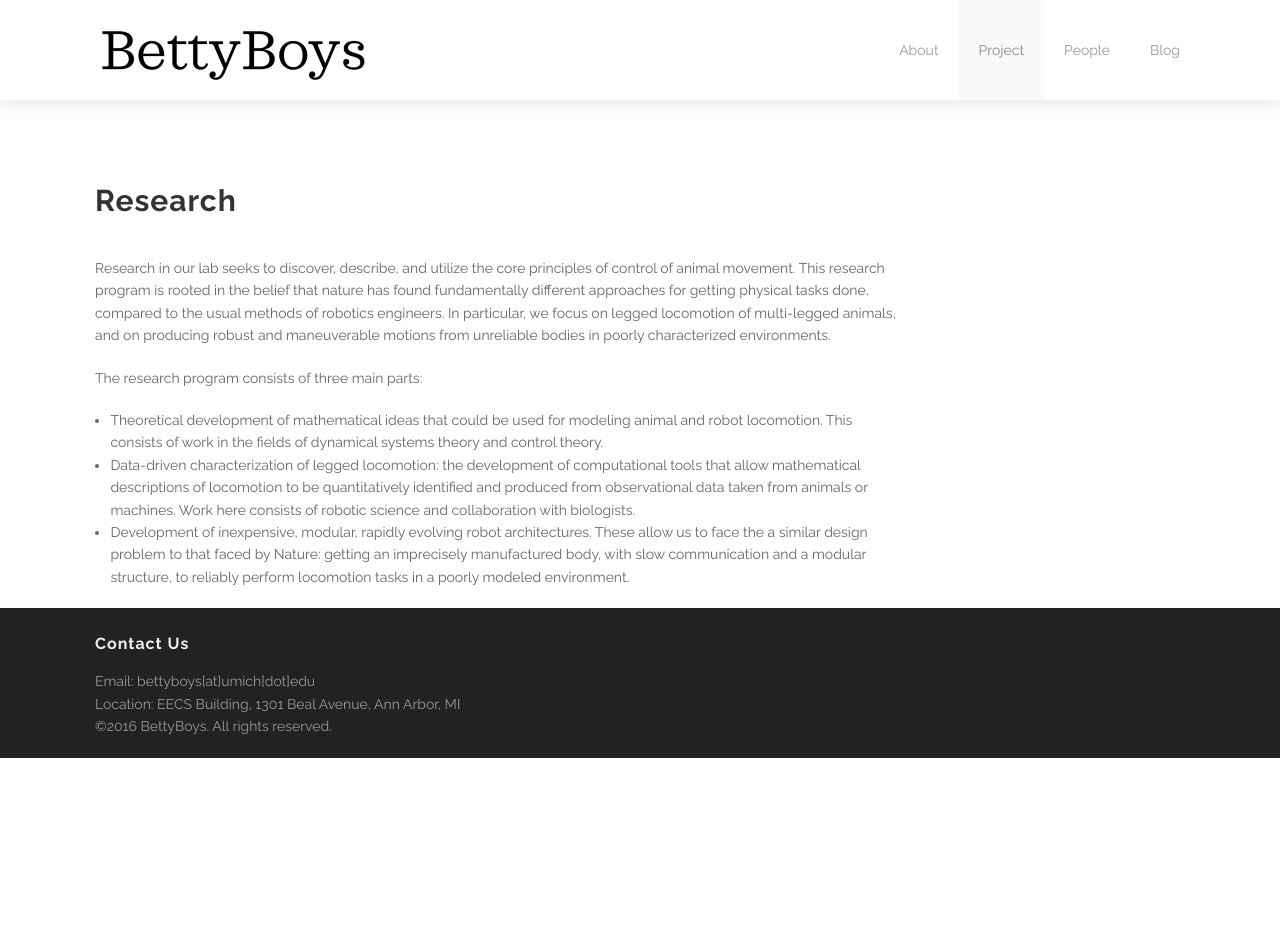
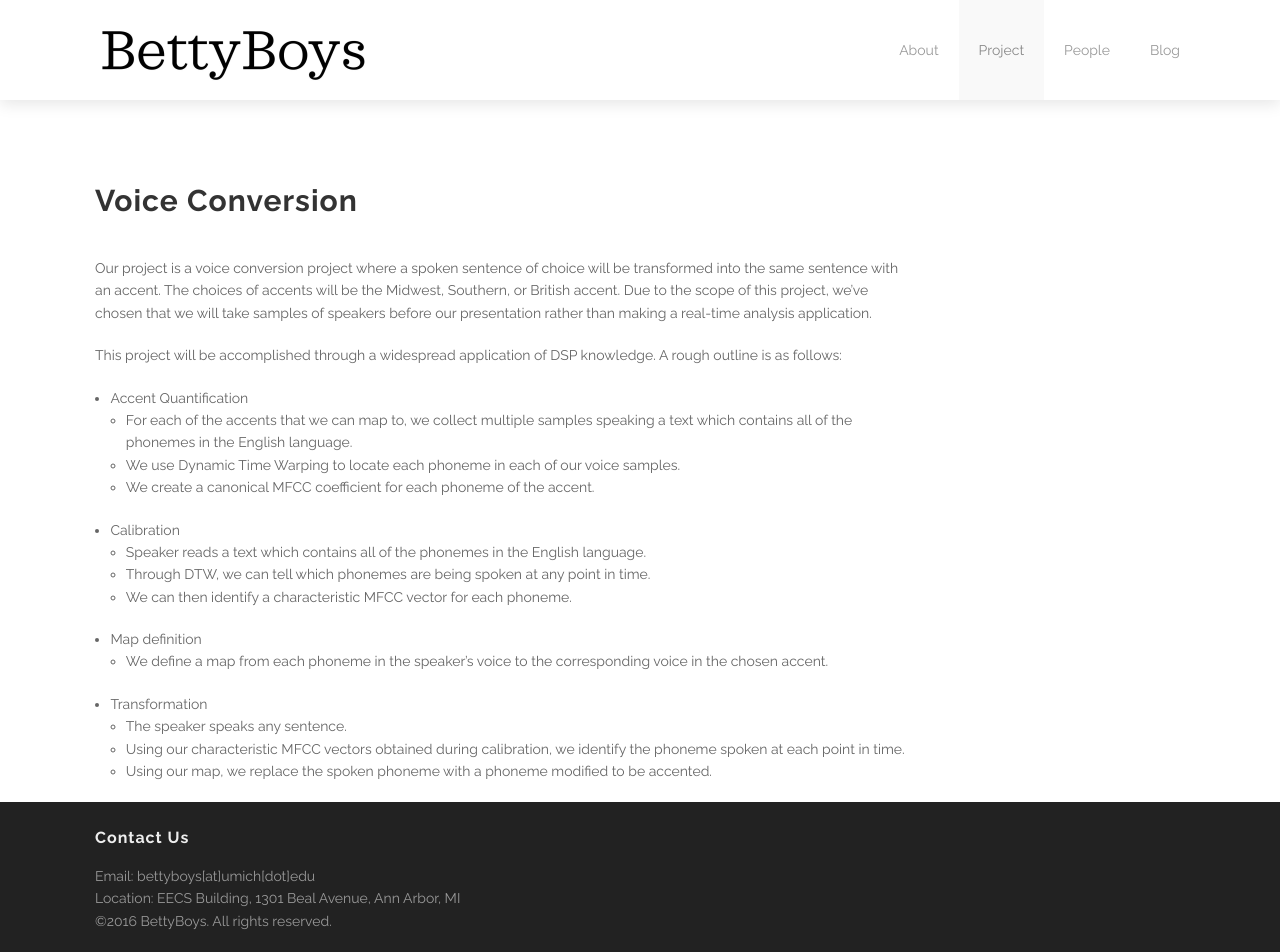
Before and after one commit to conjam/conjam.github.io, a Jekyll site: the page built from research/index.html, in a window 1280 px wide. Built offline with Jekyll 4.4.1, drawn with Linux system fonts in a browser that asks for light colours; before the commit the page ends 900 px from its top, so only the background shows below that.

Commit message:
website updated on Sun Nov 20 16:59:41 EST 2016

```diff
--- a/_includes/blog-sidebar.html
+++ b/_includes/blog-sidebar.html
@@ -26,7 +26,7 @@
   <h3>Categories</h3>
   <HR SIZE="6">
   <ul>
-      <li><a href="booklist.html">Booklist</a></li>
+      <li><a href="booklist.html">Related Material</a></li>
 	  <li><a href="news.html">News</a></li>
   </ul>
 </div>
--- a/people/gruntwork.html
+++ b/people/gruntwork.html
@@ -33,8 +33,8 @@ layout: default
 				{% endfor %}
 				</tbody>
 			</table>
-			<p> Please contact Professor Revzen to discuss possibilities if you are interested in working in the lab as either an undergrad, graduate student or postdoc. I am open to both collaborative research and supervision of independent research projects on a variety of ecological, evolutionary and behavioral topics (see Research page). </p>
+			<p> Please Help. </p>
 		</div>
-		{% include people-sidebar.html %}
+
 	</div>
 </div>
--- a/research/index.html
+++ b/research/index.html
@@ -7,23 +7,35 @@ section_id: research
 <div class='full'>
   <div class='row'>
     <div class='large-9 columns'>
-      <h2>Research</h2>
+      <h2>Voice Conversion</h2>
       <div class='spacing'></div>
-      <p> Research in our lab seeks to discover, describe, and utilize the core principles of control of animal movement.
-          This research program is rooted in the belief that nature has found fundamentally different approaches for
-          getting physical tasks done, compared to the usual methods of robotics engineers.
-          In particular, we focus on legged locomotion of multi-legged animals, and  on producing robust and
-          maneuverable motions from unreliable bodies in poorly characterized environments. </p>
-      <p>The research program consists of three main parts:</p>
+      <p> Our project is a voice conversion project where a spoken sentence of choice will be transformed into the same sentence with an accent. The choices of accents will be the Midwest, Southern, or British accent. Due to the scope of this project, we’ve chosen that we will take samples of speakers before our presentation rather than making a real-time analysis application.
+
+		 </p>
+      <p>This project will be accomplished through a widespread application of DSP knowledge. A rough outline is as follows: </p>
       <ul>
-      <li> Theoretical development of mathematical ideas that could be used for modeling animal and robot locomotion.
-           This consists of work in the fields of dynamical systems theory and control theory.
-      <li> Data-driven characterization of legged locomotion: the development of computational tools that allow
-           mathematical descriptions of locomotion to be  quantitatively identified and produced from observational
-           data taken from animals or machines. Work here consists of robotic science and collaboration with biologists.
-      <li> Development of inexpensive, modular, rapidly evolving robot architectures. These allow us to face the a
-           similar design problem to that faced by Nature: getting an imprecisely manufactured body, with slow communication
-           and a modular structure, to reliably perform locomotion tasks in a poorly modeled environment.
+      <li>Accent Quantification</li>
+		    <ul>
+			<li>For each of the accents that we can map to, we collect multiple samples speaking a text which contains all of the phonemes in the English language.</li>
+			<li>We use Dynamic Time Warping to locate each phoneme in each of our voice samples.</li>
+			<li>We create a canonical MFCC coefficient for each phoneme of the accent.</li>
+			</ul>
+      <li> Calibration</li>
+	  		<ul>
+			<li>Speaker reads a text which contains all of the phonemes in the English language.</li>
+			<li>Through DTW, we can tell which phonemes are being spoken at any point in time.</li>
+			<li>We can then identify a characteristic MFCC vector for each phoneme.</li>
+			</ul>
+      <li> Map definition</li>
+	  	  	<ul>
+			<li>We define a map from each phoneme in the speaker’s voice to the corresponding voice in the chosen accent.</li>
+			</ul>
+	  <li>Transformation</li>
+			<ul>
+			<li>The speaker speaks any sentence.</li>
+			<li>Using our characteristic MFCC vectors obtained during calibration, we identify the phoneme spoken at each point in time.</li>
+			<li>Using our map, we replace the spoken phoneme with a phoneme modified to be accented.</li>
+			</ul>
       </ul>
     </div>
 
```
